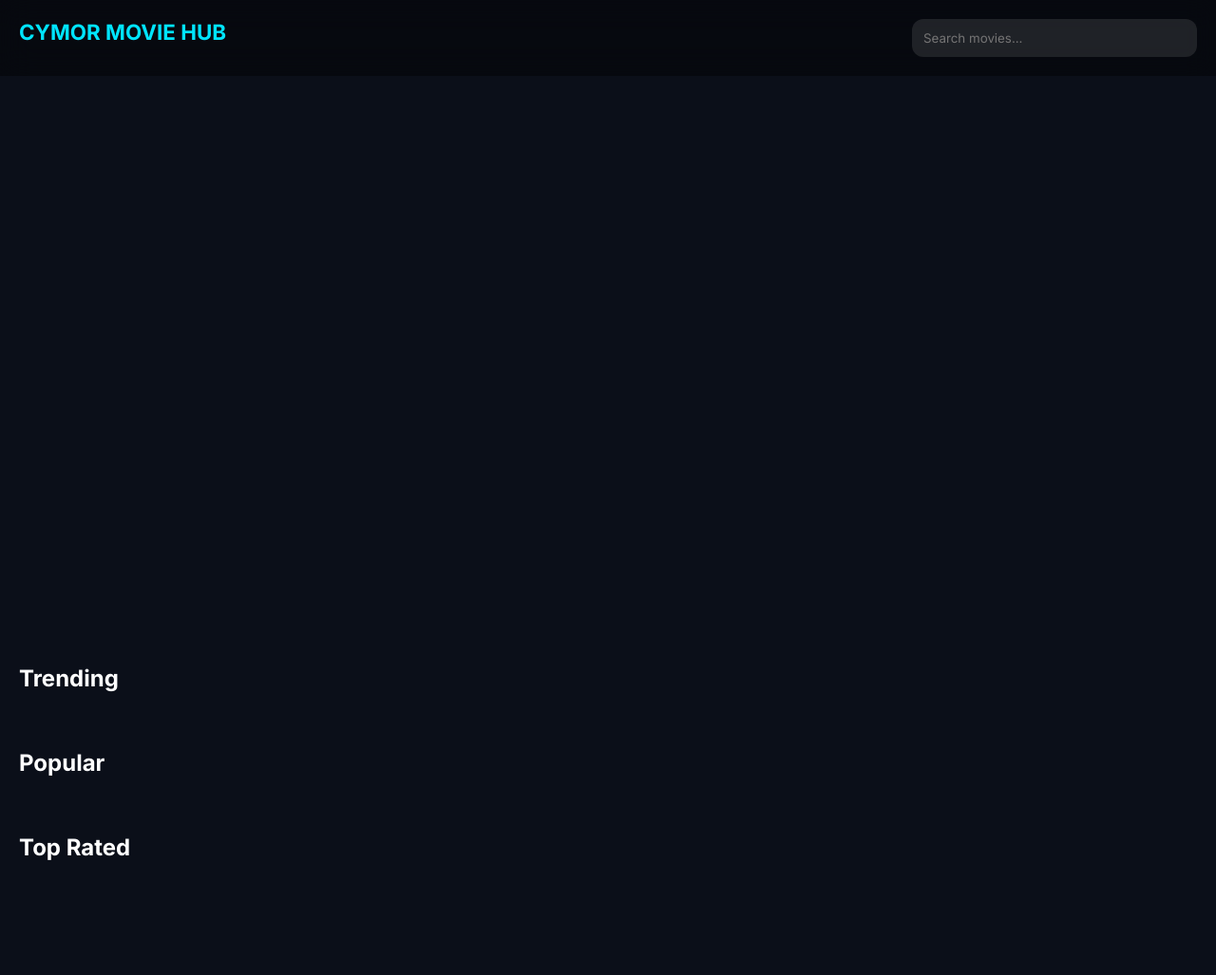
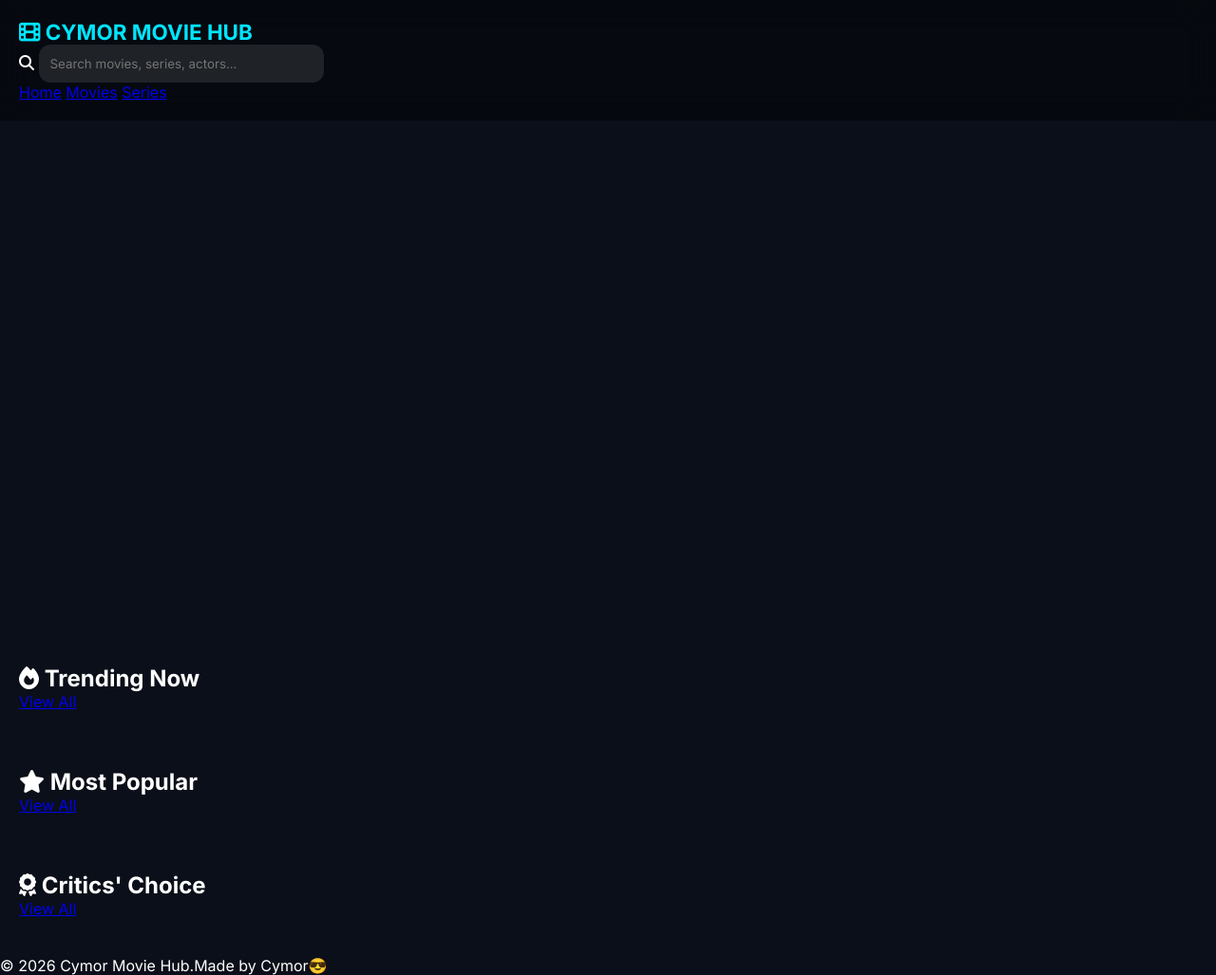
Before and after one commit to nashera28bomu-pixel/Cymormoviehub, a website: page public/index.html in a window 1280 px wide. Shown: the whole page at 95% size. Before the commit the page ends 947 px from the top, so only its background shows below. Drawn offline with Linux system fonts and the light colour scheme; no server answers.

Commit message:
Refactor index.html for improved layout and styles
Updated the HTML structure to enhance layout and styling, including a premium navbar and sections for trending, popular, and top-rated movies.

```diff
--- a/public/index.html
+++ b/public/index.html
@@ -3,53 +3,92 @@
 <head>
   <meta charset="UTF-8">
   <meta name="viewport" content="width=device-width, initial-scale=1.0">
-
   <title>Cymor Movie Hub</title>
 
+  <!-- Modern CSS reset and your custom styles -->
   <link rel="stylesheet" href="style.css">
 
-  <link href="https://fonts.googleapis.com/css2?family=Inter:wght@400;600;700&display=swap" rel="stylesheet">
+  <!-- Font Awesome for premium icons (Search, Play, Fire) -->
+  <link rel="stylesheet" href="https://cdnjs.cloudflare.com/ajax/libs/font-awesome/6.4.0/css/all.min.css">
+
+  <!-- Google Fonts: Inter for that clean, tech look -->
+  <link href="https://fonts.googleapis.com/css2?family=Inter:wght@300;400;600;700;900&display=swap" rel="stylesheet">
 </head>
 
 <body>
 
+  <!-- Premium Glass Navbar -->
   <nav class="navbar">
-
+    <div class="nav-container">
       <div class="logo">
-    CYMOR MOVIE HUB
+        <i class="fas fa-film"></i> CYMOR<span> MOVIE HUB</span>
       </div>
 
-  <input type="text" id="searchInput" placeholder="Search movies...">
+      <div class="search-wrapper">
+        <i class="fas fa-search"></i>
+        <input type="text" id="searchInput" placeholder="Search movies, series, actors...">
+      </div>
 
+      <div class="nav-links">
+        <a href="#" class="active">Home</a>
+        <a href="#">Movies</a>
+        <a href="#">Series</a>
+      </div>
+    </div>
   </nav>
 
-<header id="hero"></header>
+  <!-- Dynamic Immersive Hero Section -->
+  <!-- This is where the rotating recommendation appears -->
+  <header id="hero" class="hero-section">
+    <div class="hero-overlay"></div>
+    <div id="heroContent" class="hero-content">
+      <!-- Content injected via script.js -->
+      <div class="skeleton-loader"></div>
+    </div>
+  </header>
 
-<section>
+  <main class="content-wrapper">
 
-  <h2>Trending</h2>
-
+    <!-- Trending Section -->
+    <section class="movie-section">
+      <div class="section-header">
+        <h2><i class="fas fa-fire"></i> Trending Now</h2>
+        <a href="#" class="view-all">View All</a>
+      </div>
+      <div class="movie-row-container">
         <div class="movie-row" id="trending"></div>
-
+      </div>
     </section>
 
-<section>
-
-  <h2>Popular</h2>
-
+    <!-- Popular Section -->
+    <section class="movie-section">
+      <div class="section-header">
+        <h2><i class="fas fa-star"></i> Most Popular</h2>
+        <a href="#" class="view-all">View All</a>
+      </div>
+      <div class="movie-row-container">
         <div class="movie-row" id="popular"></div>
-
+      </div>
     </section>
 
-<section>
-
-  <h2>Top Rated</h2>
-
+    <!-- Top Rated Section -->
+    <section class="movie-section">
+      <div class="section-header">
+        <h2><i class="fas fa-award"></i> Critics' Choice</h2>
+        <a href="#" class="view-all">View All</a>
+      </div>
+      <div class="movie-row-container">
         <div class="movie-row" id="toprated"></div>
-
+      </div>
     </section>
 
+  </main>
+
+  <footer class="main-footer">
+    <p>&copy; 2026 Cymor Movie Hub.Made by Cymor😎</p>
+  </footer>
+
+  <!-- Your upgraded JS logic -->
   <script src="script.js"></script>
-
 </body>
 </html>
```
Lines whose indentation alone changed are shown as unchanged.
